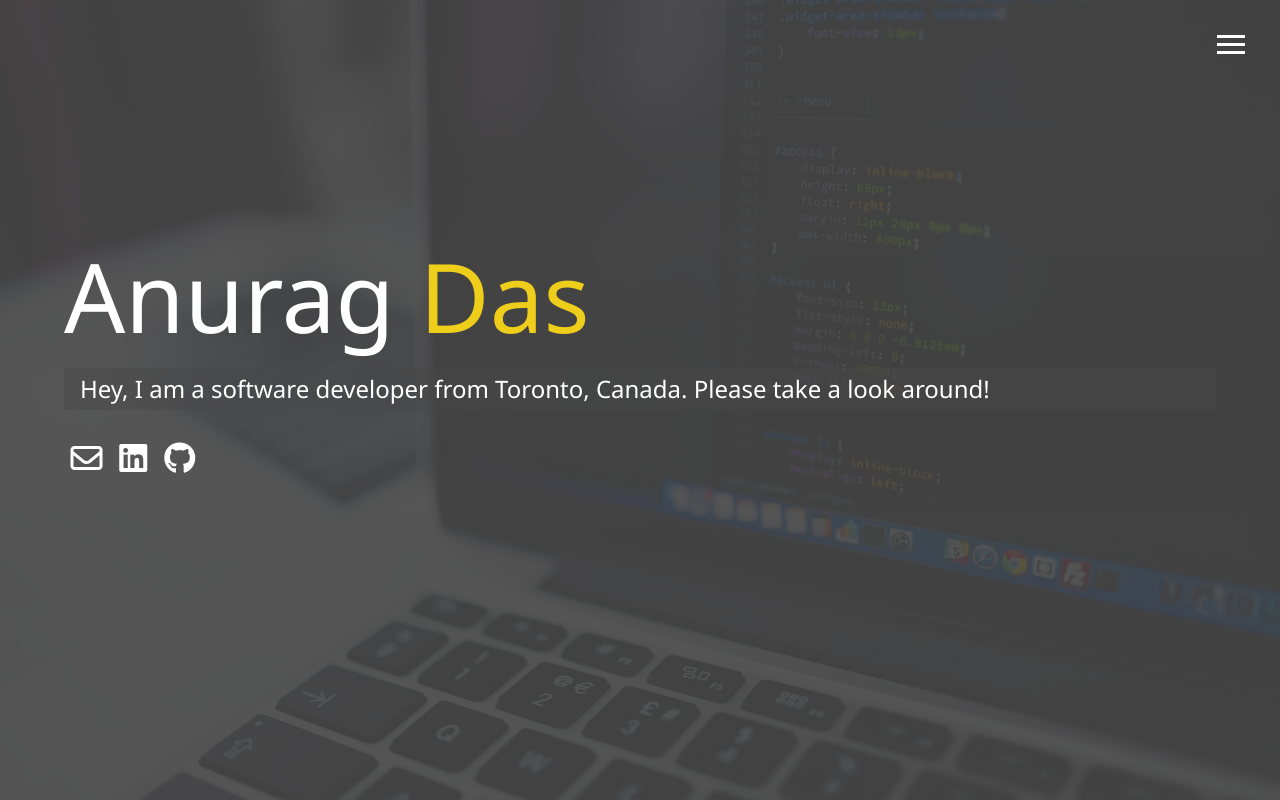
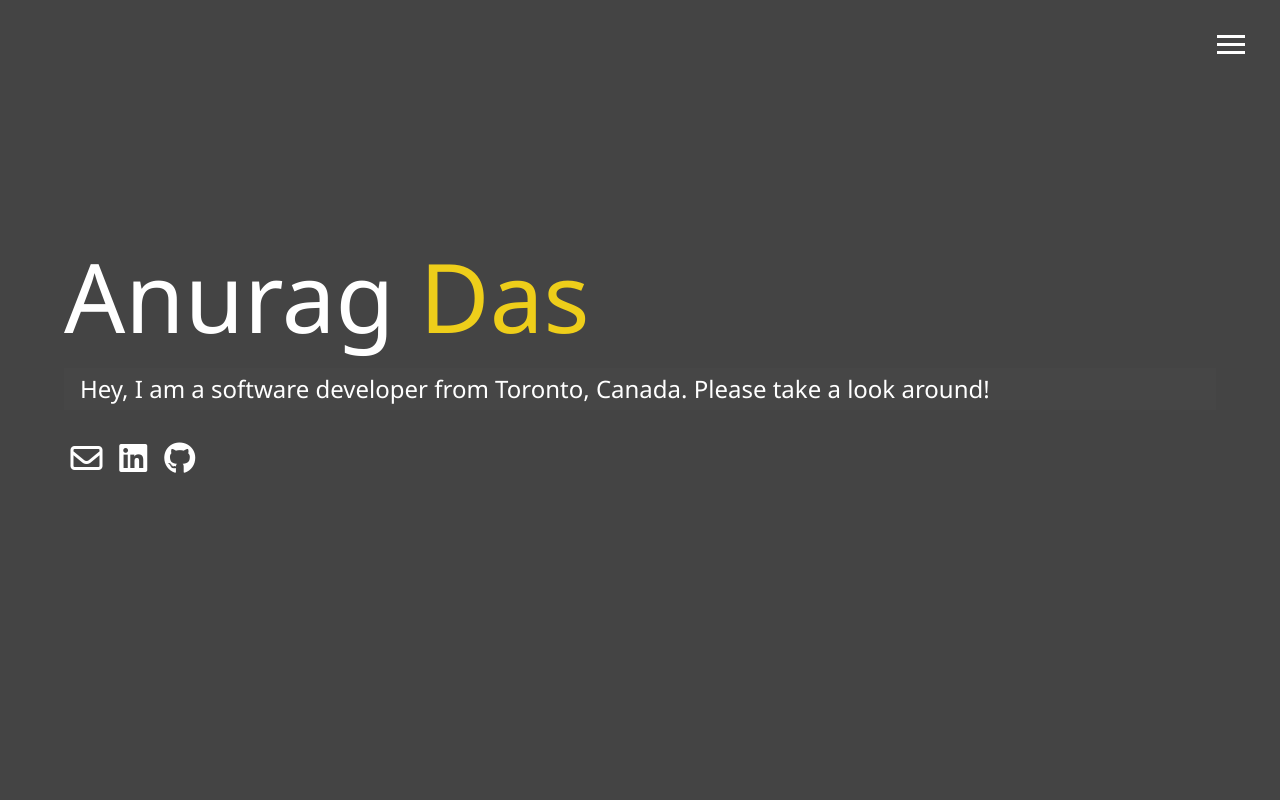
Before and after one commit to anuragd23/me, a website: page dist/index.html in a window 1280 px wide. Drawn offline with Linux system fonts and the light colour scheme.

Commit message:
fixed home image

```diff
--- a/scss/_config.scss
+++ b/scss/_config.scss
@@ -1,7 +1,7 @@
 $primary-color: #444;
 $secondary-color: #eece1a;
 $show-home-image: true;
-$home-image: url('/dist/img/background.jpg');
+$home-image: url('me/dist/img/background.jpg');
 $background-opacity: 0.9;
 
 @mixin easeOut {
@@ -11,7 +11,7 @@ $background-opacity: 0.9;
 @mixin background {
     @if $show-home-image{
         &#bg-img{
-            background: $home-image;
+        //    background: $home-image;
             background-attachment: fixed;
             background-size: cover;
 
```
Also changed, not shown: dist/css/main.css, dist/index.html.
